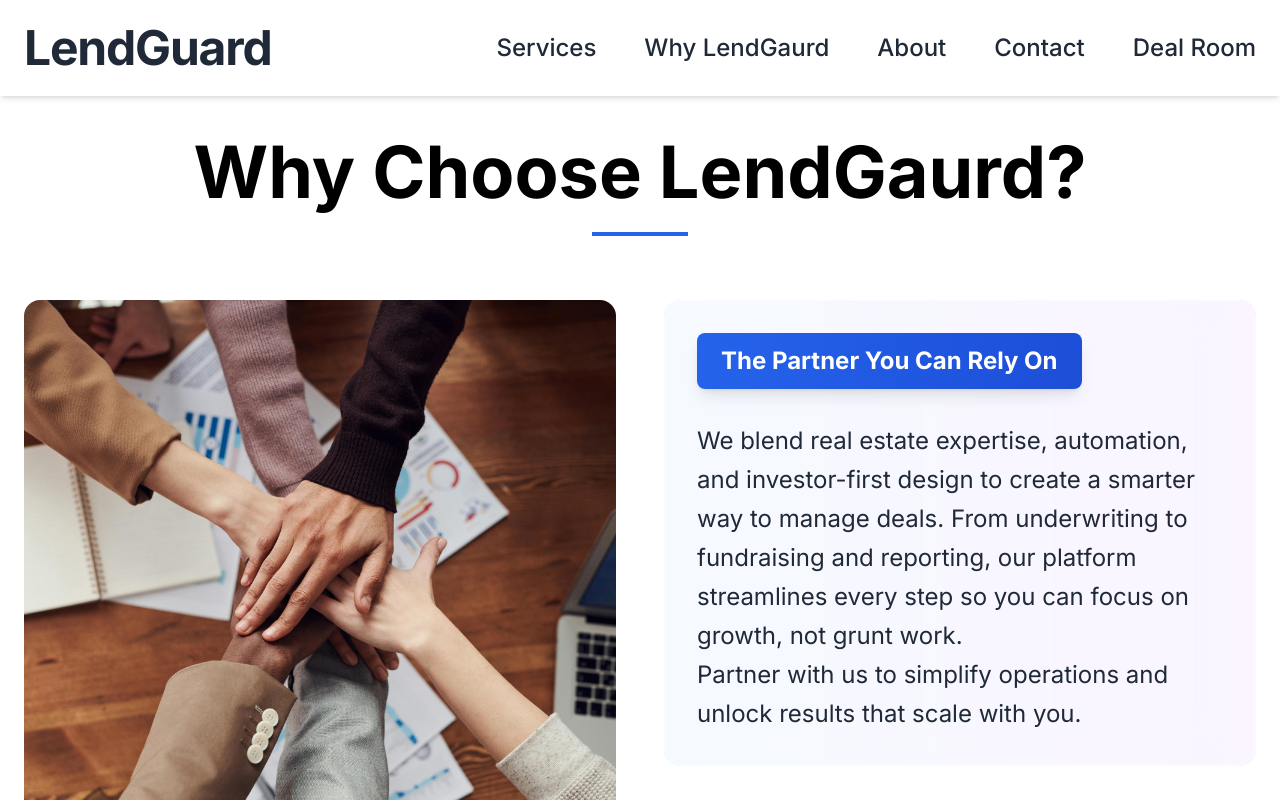
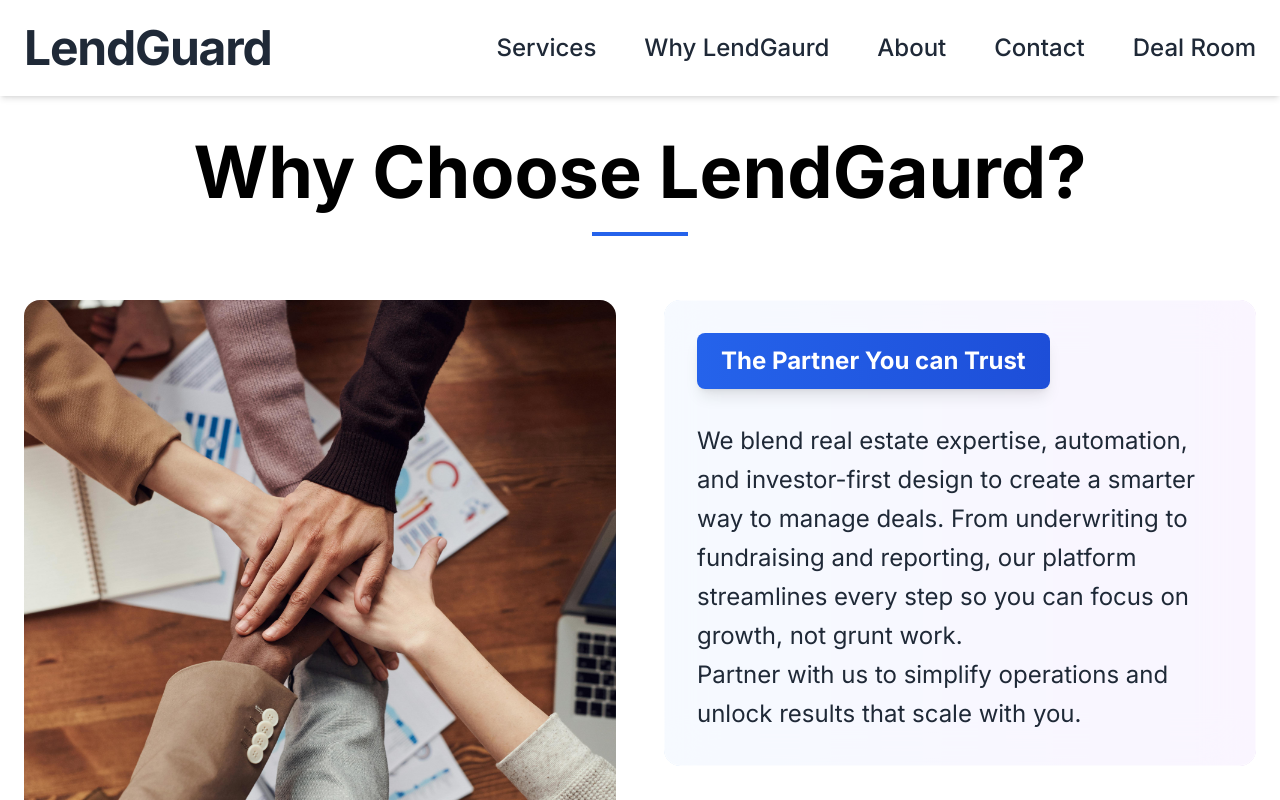
Before and after one commit to Rakulck/LendGaurd, a Next.js app: page /whyus in a window 1280 px wide. Shown: the top 800 px of the page. Built offline with nearby package versions, Linux system fonts and the light colour scheme; no server answers.

Commit message:
spell  changes

```diff
--- a/src/app/(not-authenticated)/whyus/page.js
+++ b/src/app/(not-authenticated)/whyus/page.js
@@ -79,7 +79,7 @@
                 <div className="relative bg-white/70 backdrop-blur-xl rounded-2xl p-8 border border-white/50 shadow-[0_8px_30px_rgb(0,0,0,0.12)] hover:shadow-[0_20px_40px_rgb(59,130,246,0.2)] transition-all duration-300">
                   <div className="bg-gradient-to-r from-blue-600 to-blue-700 text-white rounded-lg px-6 py-3 inline-block mb-8 shadow-lg">
                     <h2 className="text-2xl font-bold">
-                      The Partner You Can Rely On
+                      The Partner You can Trust
                     </h2>
                   </div>
                   <p className="text-2xl leading-relaxed text-gray-800 transition-all duration-300 group-hover:text-gray-900">
```
